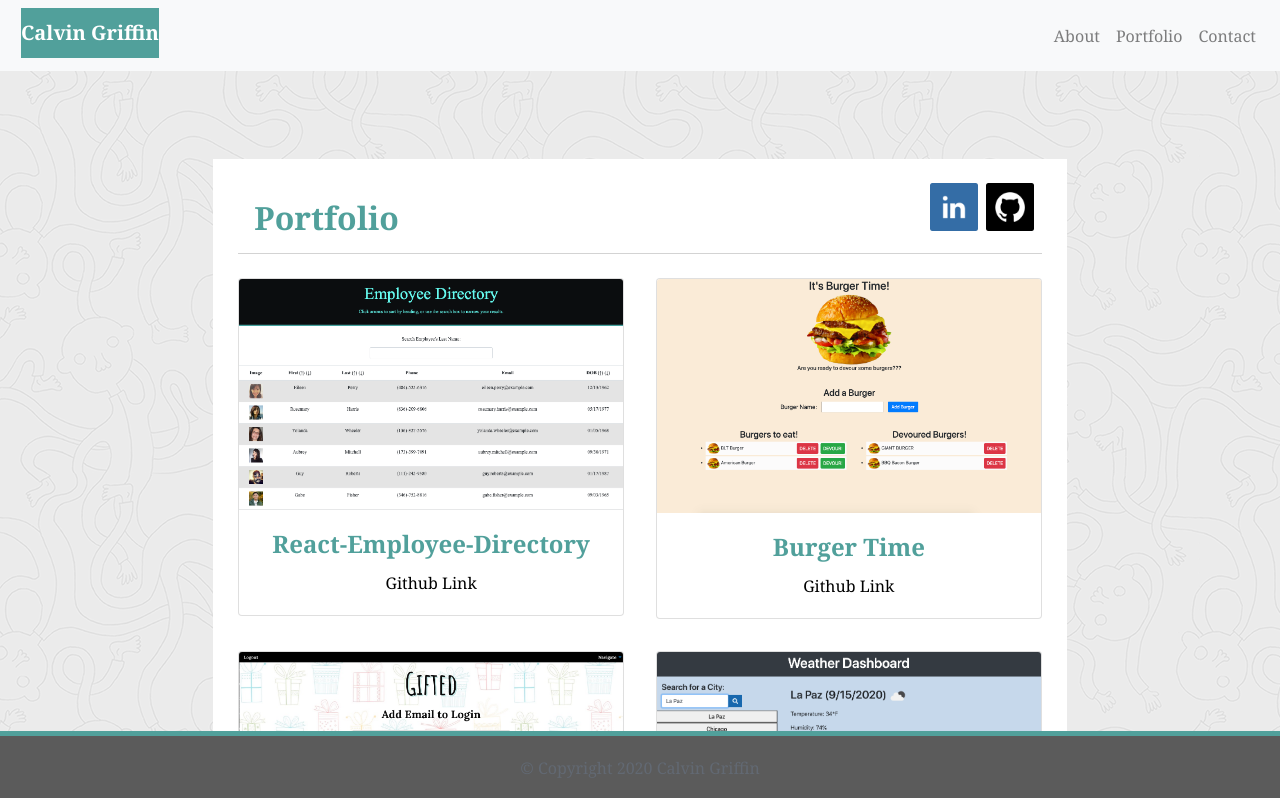
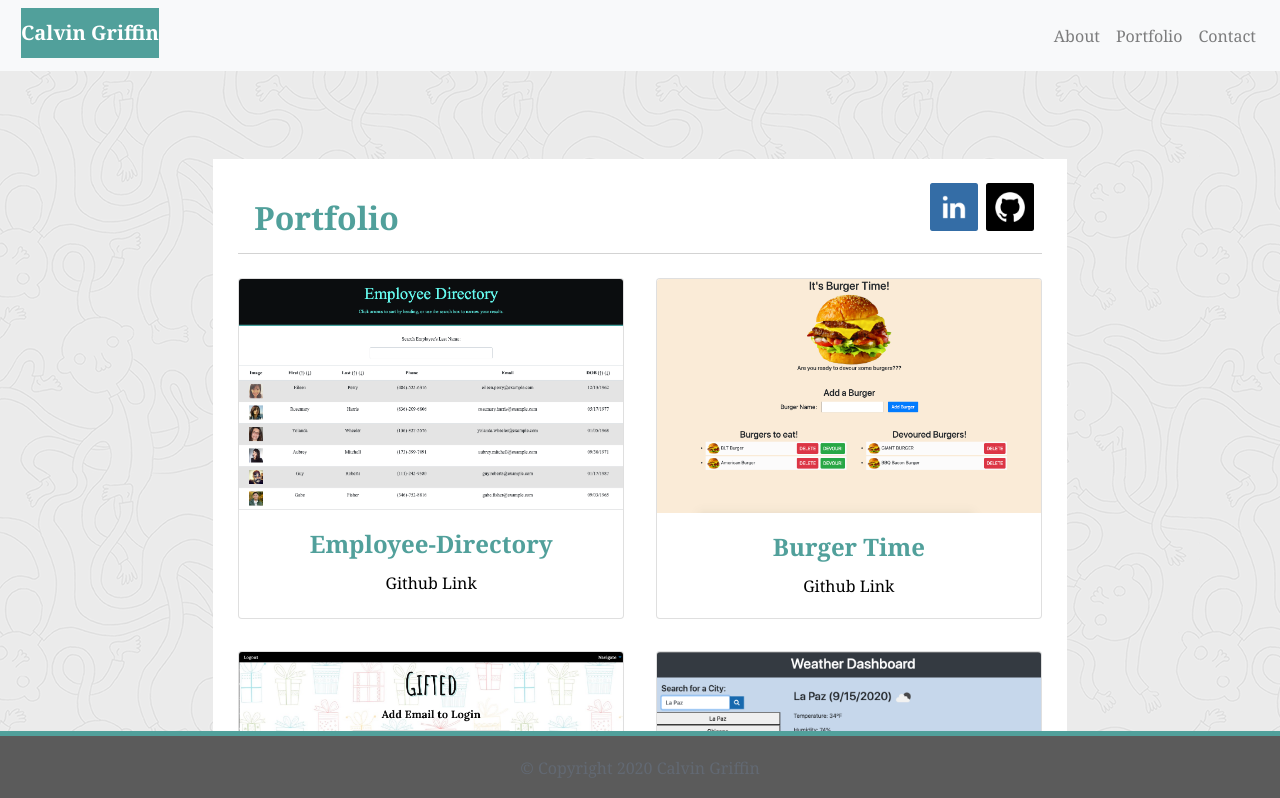
Before and after one commit to cgriffin332/portfolio-react, a React (Create React App) app: page /portfolio in a window 1280 px wide. Shown: the top 798 px of the page. Built offline with nearby package versions, Linux system fonts and the light colour scheme.

Commit message:
make card height consistant

```diff
--- a/src/components/Portfolio/Portfolio.jsx
+++ b/src/components/Portfolio/Portfolio.jsx
@@ -4,7 +4,7 @@ import gIcon from "../../images/github-icon_3.png";
 import lIcon from "../../images/linkedin-icon_3.png";
 import Burger from "../../images/burger3.png";
 import Gifted from "../../images/gifted.png";
-import Weather from "../../images/weather.png";
+import Weather from "../../images/weather1.png";
 import Employee from "../../images/react-employee1-1.png";
 import Quiz from "../../images/wrong.png";
 import DateNight from "../../images/datenight.png";
@@ -14,7 +14,7 @@ const Portfolio = () => {
     {
       href: "http://cgriffin332.github.io/react-employee-directory",
       image: Employee,
-      title: "React-Employee-Directory",
+      title: "Employee-Directory",
       github: "https://github.com/cgriffin332/react-employee-directory",
     },
     {
--- a/src/index.css
+++ b/src/index.css
@@ -77,7 +77,7 @@ body {
   .card {
     text-align: center;
     width: 100%;
-    height: auto;
+    height: 100%;
   }
   .card h5 {
     color: rgb(81, 160, 155);
```
Also changed, not shown: src/images/weather.png (deleted), src/images/weather1.png (added).
